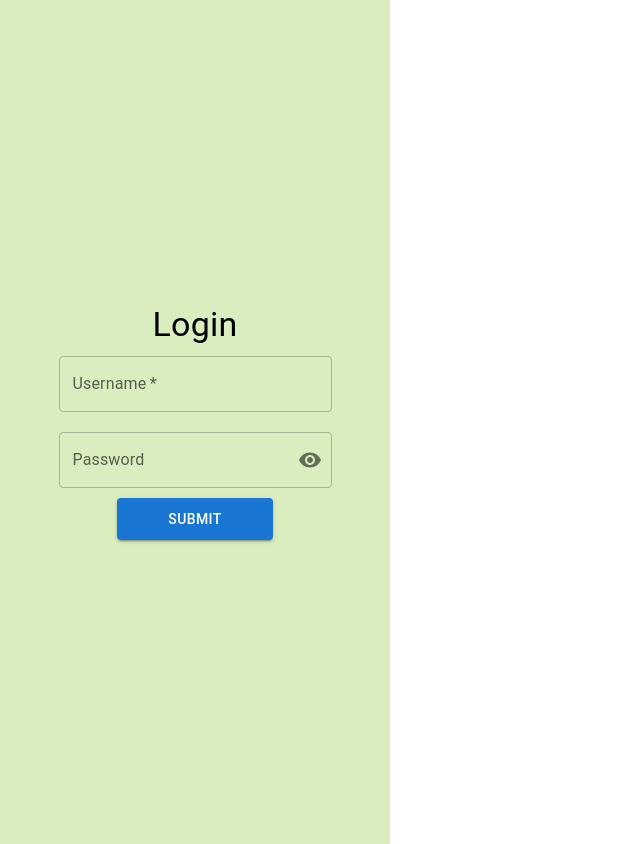
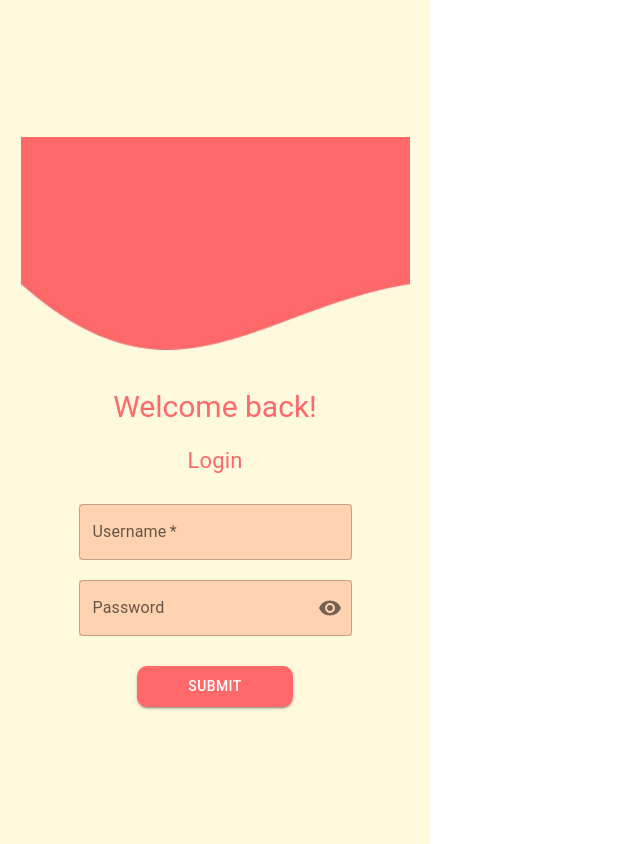
Before and after one commit to Doonver/foodies, a React (Create React App) app: page / in a window 1280 px wide. Shown: the whole page, without its empty margins (0-640 px from the left). Built offline with nearby package versions, Linux system fonts and the light colour scheme.

Commit message:
Updated Login page

```diff
--- a/package.json
+++ b/package.json
@@ -13,7 +13,7 @@
     "jotai": "^2.8.0",
     "react": "^18.2.0",
     "react-dom": "^18.2.0",
-    "react-scripts": "^3.0.1",
+    "react-scripts": "^5.0.1",
     "requests": "^0.3.0",
     "web-vitals": "^2.1.4"
   },
--- a/src/screens/LoginScreen/LoginScreen.js
+++ b/src/screens/LoginScreen/LoginScreen.js
@@ -16,6 +16,9 @@ import styles from './LoginScreenStyles.js'
 import { currUserAtom } from '../../atoms.js';
 import { useAtom } from 'jotai';
 
+// Import the image
+import topImage from './top.JPG'; // Update with the actual image file name and extension
+
 const LoginScreen = () => {
     const [username, setUsername] = useState('');
     const [password, setPassword] = useState('');
@@ -25,7 +28,6 @@ const LoginScreen = () => {
         console.log(username);
         console.log(password);
         setUser(username);
-
     }
     const handleUserChange = (input) => {
         setUsername(input.target.value);
@@ -39,15 +41,18 @@ const LoginScreen = () => {
 
     return (
         <Box sx={styles.loginScreen}>
-            <Typography sx={styles.LoginTextStyle} variant="h4">Login</Typography>
+            <img src={topImage} alt="Placeholder Image" style={{ height: '30vh', width: '100%', objectFit: 'cover' }} />
+            <Typography variant="h5" sx={styles.welcomeText}>Welcome back!</Typography>
+            <Typography sx={{ ...styles.loginText, ...styles.LoginTextStyle }} variant="h4" align="left">Login</Typography>
             <TextField
                 required
                 value={username}
                 onChange={handleUserChange}
-                sx={styles.textField}
+                sx={{ ...styles.textField, textAlign: 'left' }} // Apply styles to TextField using sx prop
                 label="Username"
+                variant="outlined" // Add variant prop for outlined input
             />
-            <FormControl sx={styles.textField} variant="outlined">
+            <FormControl sx={{ ...styles.textField, textAlign: 'left' }} variant="outlined"> {/* Apply styles to FormControl using sx prop */}
                 <InputLabel htmlFor="outlined-adornment-password">Password</InputLabel>
                 <OutlinedInput
                     id="outlined-adornment-password"
@@ -67,7 +72,7 @@ const LoginScreen = () => {
                     label="Password"
                 />
             </FormControl>
-            <Button onClick={handleSubmit} sx={styles.submitButton} variant="contained">Submit</Button>
+            <Button onClick={handleSubmit} sx={{ ...styles.submitButton, marginLeft: 0 }} variant="contained">Submit</Button>
         </Box>
     );
 }
--- a/src/screens/LoginScreen/LoginScreenStyles.js
+++ b/src/screens/LoginScreen/LoginScreenStyles.js
@@ -1,24 +1,45 @@
 const styles = {
   loginText: {
-    margin: '20px'
+    margin: '20px',
+    color: '#FF6969', // Updated login text color
+    fontSize: '22px', // Default font size for login text
+  },
+  welcomeText: {
+    marginTop: '10px',
+    color: '#FF6969', // Font color same as login text color
+    fontSize: '30px', // Default font size for welcome text
   },
   textField: {
-    borderRadius: '4px',
     width: '70%',
-    margin: '10px'
+    margin: '10px',
+    backgroundColor: '#FFD3B0', // Updated background color for text fields
+
   },
   loginScreen: {
+    position: 'relative',
     display: 'flex',
-    backgroundColor: '#D9EDBF',
+    backgroundColor: '#FFF9DE',
     justifyContent: 'center',
     alignItems: 'center',
     flexDirection: 'column',
     width: '100%',
     height: '100%',
+    padding: '20px',
+  },
+  imageContainer: {
+    position: 'absolute',
+    top: 0,
+    left: 0,
+    width: '100%',
+    height: 'calc(20vh - 40px)', // Adjusted height to end just above the text (30vh - top and bottom margin)
+    zIndex: -1,
   },
   submitButton: {
     width: '40%',
-    height: '5%'
+    height: '5%',
+    backgroundColor: '#FF6969',
+    borderRadius: '10px',
+    marginTop: '20px',
   }
 };
 
```
Also changed, not shown: src/screens/LoginScreen/top.JPG (added), 1 other file (tests, documents, lock files or other folders).
